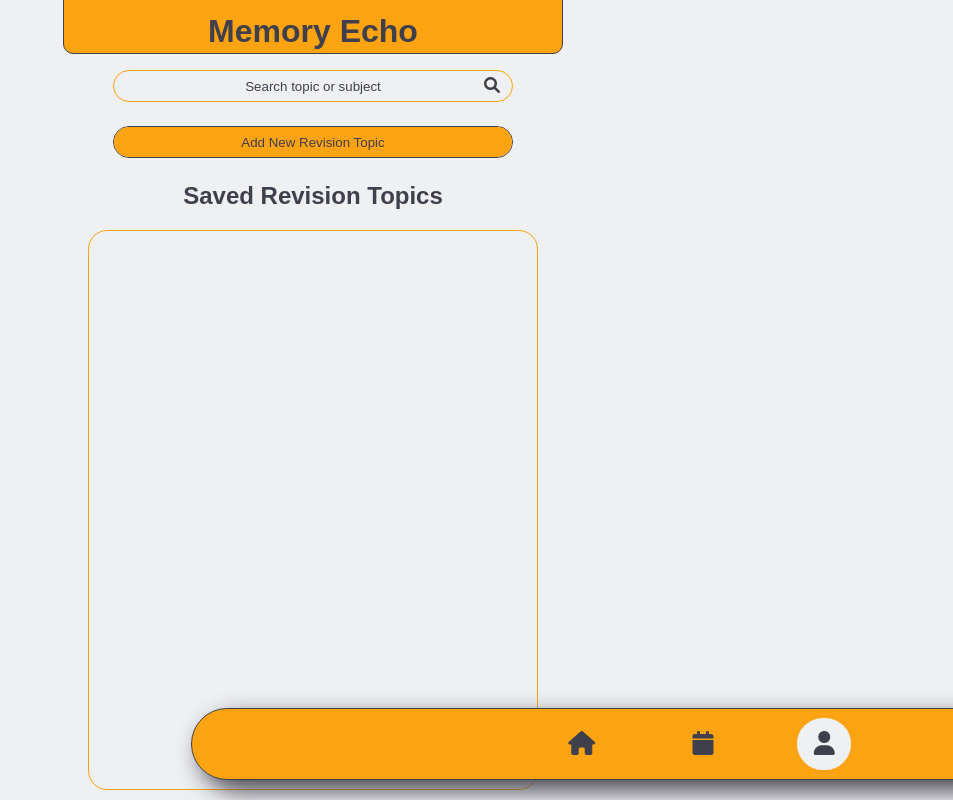
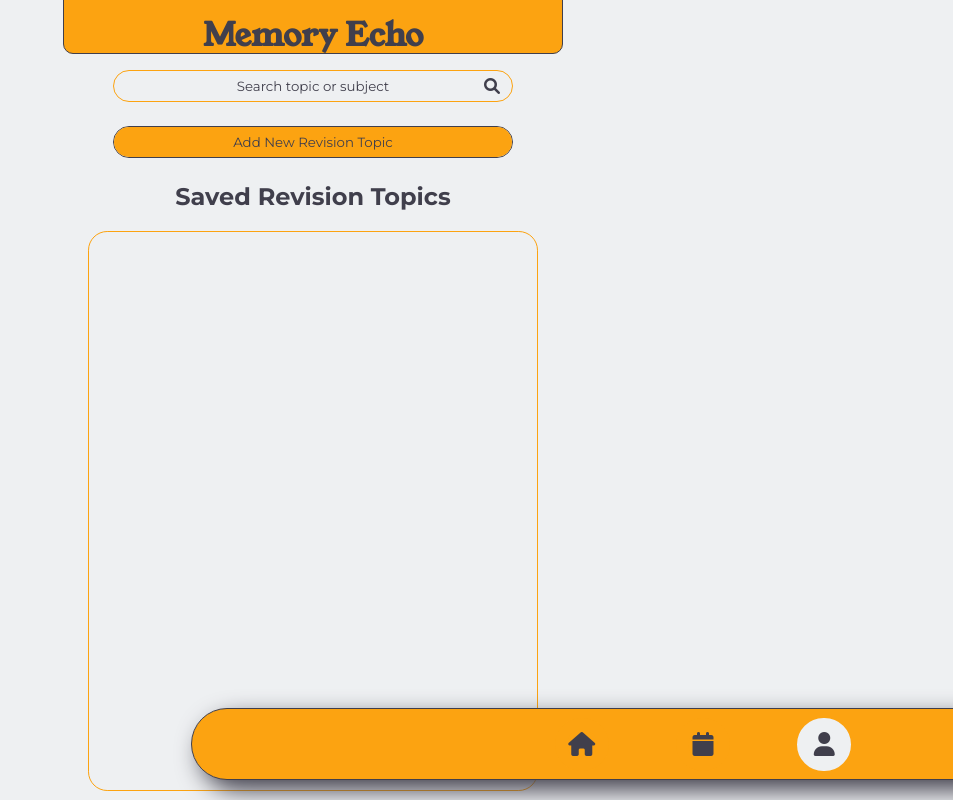
Before and after one commit to SchoolOfCode/sinister7F, a website: page Main/index.html in a window 1280 px wide. Shown: the whole page, without its empty margins (327-1280 px from the left). Drawn offline with Linux system fonts and the light colour scheme; no server answers.

Commit message:
app font update

```diff
--- a/Main/index.html
+++ b/Main/index.html
@@ -9,6 +9,10 @@
       href="https://cdnjs.cloudflare.com/ajax/libs/font-awesome/6.0.0-beta3/css/all.min.css"
     />
     <link rel="stylesheet" href="styles.css" />
+    <!-- font -->
+    <link rel="preconnect" href="https://fonts.googleapis.com">
+<link rel="preconnect" href="https://fonts.gstatic.com" crossorigin>
+<link href="https://fonts.googleapis.com/css2?family=Montserrat:wght@200;300;400;500;700&family=Young+Serif&display=swap" rel="stylesheet">
   </head>
   <body>
     <header class="app-header">
--- a/Main/styles.css
+++ b/Main/styles.css
@@ -6,6 +6,8 @@
 
 * {
   box-sizing: border-box;
+  font-family: 'Montserrat', sans-serif;
+  /* font-family: 'Young Serif', serif; */
   /* border: red solid 1px; */
 }
 ::placeholder {
@@ -28,7 +30,9 @@ body {
 }
 
 /* header */
-
+.app-header-title {
+    font-family: 'Young Serif', serif;
+}
 .add-topic-expanded {
   max-height: 0;
   overflow: hidden;
```
